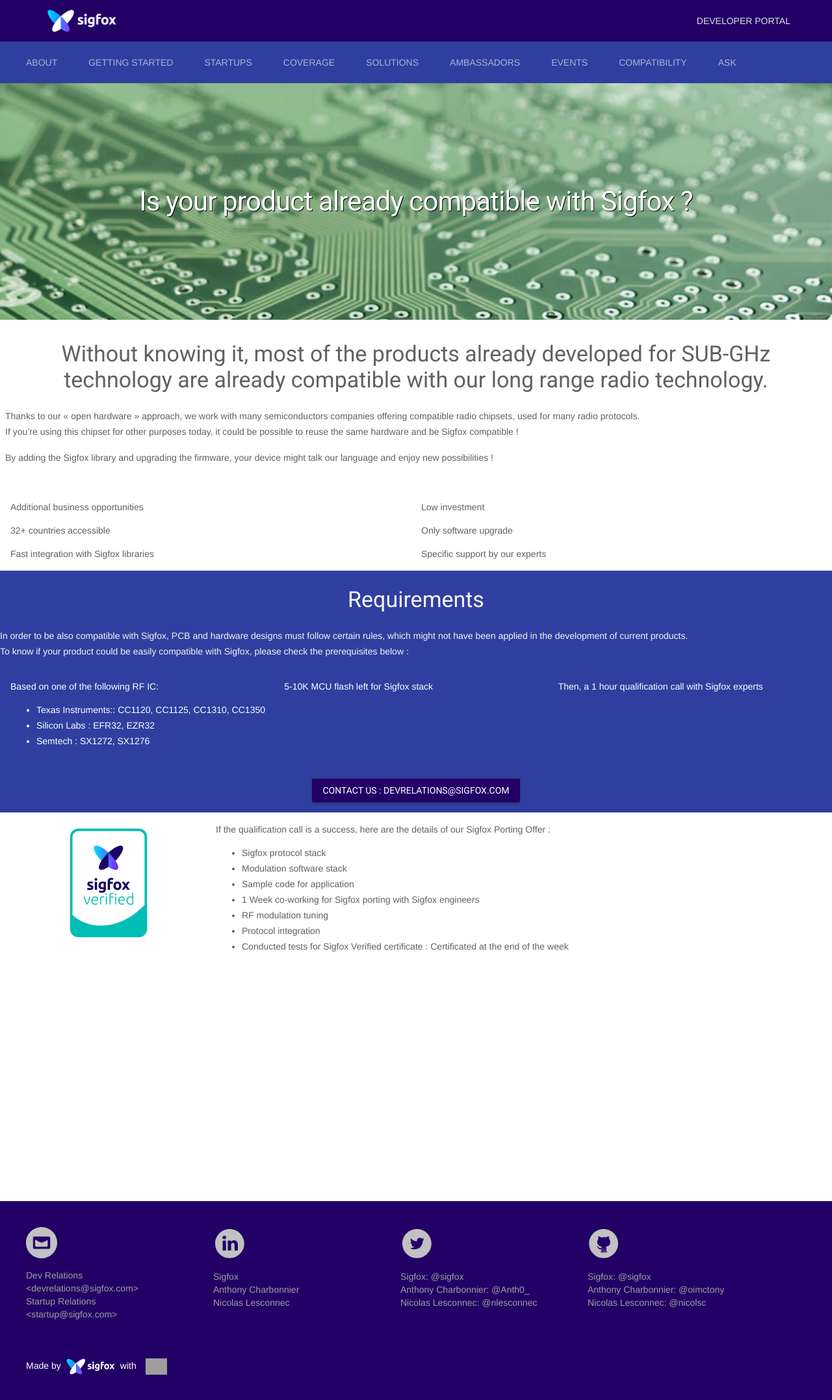
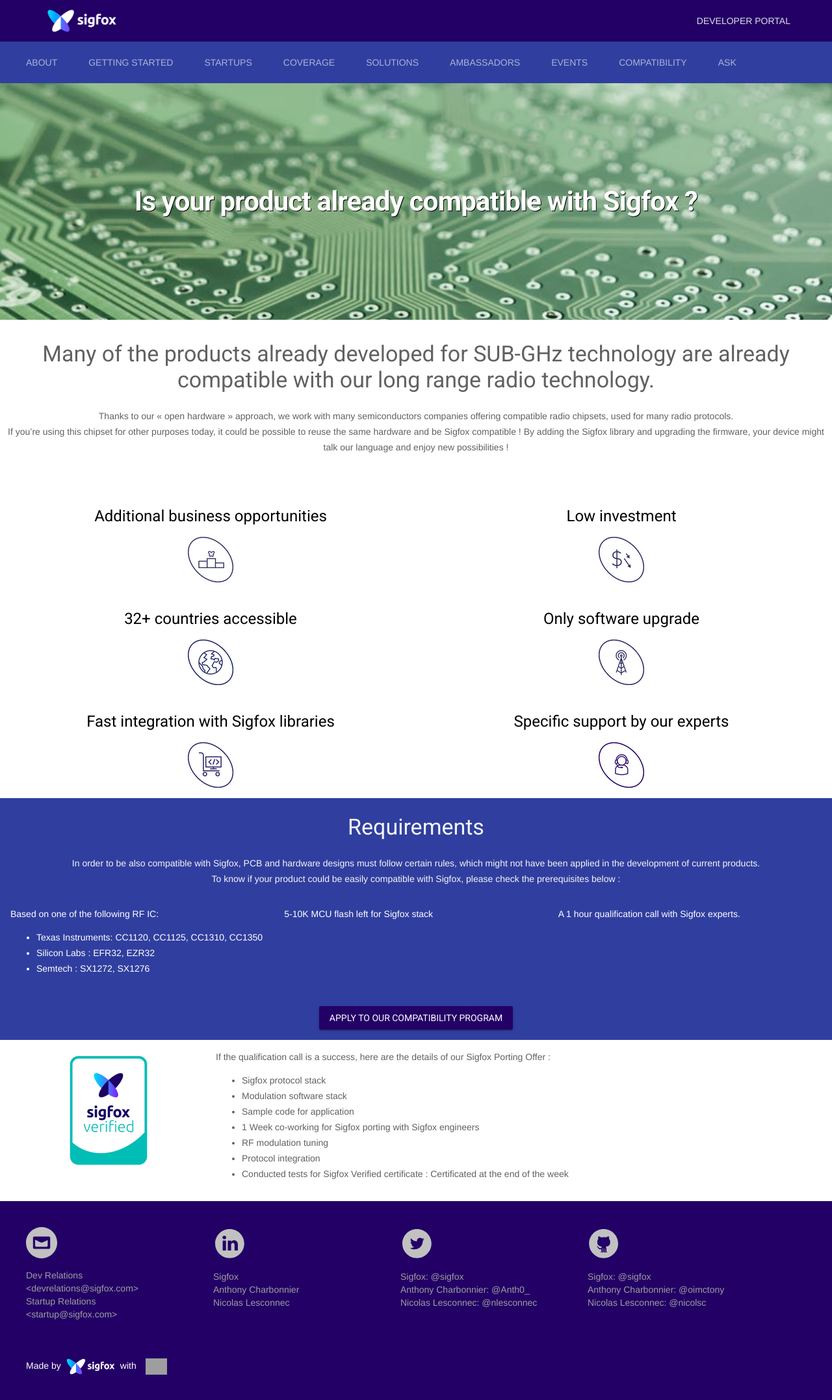
Before and after one commit to sigfox/makers.sigfox.com, a Jekyll site: the page built from switch-to-sigfox.html, in a window 1280 px wide. Shown: the top 2154 px of the page at 65% size. Built offline with Jekyll 4.4.1, drawn with Linux system fonts in a browser that asks for light colours; grey boxes are pictures that could not be loaded.

Commit message:
Update to the compatibility program
Added texts & pictures

```diff
--- a/_includes/switch/benefits.html
+++ b/_includes/switch/benefits.html
@@ -2,10 +2,16 @@
   <div class="section__content grid__item palm--one-whole">
     <div class="mdl-grid">
       {% for entry in site.data.switch-benefits %}
-      <div class="mdl-cell mdl-cell--6-col mdl-cell--6-col-tablet mdl-typography--font-thin">
-        {{entry.name}}
+      <div class="mdl-cell mdl-cell--6-col mdl-cell--12-col-tablet  mdl-color-text--black">
+        <h4 class="mdl-typography--font-thin">{{entry.title}}</h4>
+        <div>
+          <div class="icon" align="center">
+            <img alt="{{entry.title}}" src="/assets/media/switch/{{entry.icon}}.png" />
+          </div>
+        </div>
       </div>
       {% endfor %}
     </div>
+
   </div>
 </section>
--- a/_includes/switch/intro.html
+++ b/_includes/switch/intro.html
@@ -2,18 +2,16 @@
   <div class="bg-container">
     <div class="bg-container-overlay mdl-color-text--white">
     	<h1 class="mdl-typography--font-thin mdl-typography--text-center">
-        Is your product already compatible with Sigfox ?
+    <b>  Is your product already compatible with Sigfox ? </b>
       </h1>
     </div>
   </div>
   <div class="mdl-grid">
-    <h3 class="mdl-typography--font-thin mdl-typography--text-center">Without knowing it, most of the products already developed for SUB-GHz technology
+    <h3 class="mdl-typography--font-thin mdl-typography--text-center">Many of the products already developed for SUB-GHz technology
 are already compatible with our long range radio technology.</h3>
-    <p class="mdl-typography--font-thin">
+    <p class="mdl-typography--font-thin mdl-typography--text-center">
       Thanks to our « open hardware » approach,  we work with many semiconductors companies offering compatible radio chipsets, used for many radio protocols.<br />
       If you’re using this chipset for other purposes today, it could  be possible to reuse the same hardware and be Sigfox compatible !
-    </p>
-    <p class="mdl-typography--font-thin">
       By adding the Sigfox library and upgrading the firmware, your device might talk our language and enjoy new possibilities !
     </p>
   </div>
--- a/_includes/switch/requirements.html
+++ b/_includes/switch/requirements.html
@@ -2,7 +2,7 @@
   <div class="section__content grid__item palm--one-whole">
     <header class="section__header mdl-color-text--grey-100">
       <h3 class="section__title mdl-typography--font-thin mdl-typography--text-center">Requirements</h3>
-      <p class="mdl-typography--font-thin">
+      <p class="mdl-typography--font-thin" align="center">
         In order to be also compatible with Sigfox, PCB and hardware designs must follow certain rules, which might not have been applied in the development of current products.<br />
         To know if your product could be easily compatible with Sigfox, please check the prerequisites below :
       </p>
@@ -11,7 +11,7 @@
       <div class="mdl-cell mdl-cell--4-col mdl-cell--6-col-tablet  mdl-color-text--white mdl-typography--font-thin">
           Based on one of the following RF IC:
           <ul class="mdl-typography--font-thin">
-            <li>Texas Instruments:: CC1120, CC1125, CC1310, CC1350</li>
+            <li>Texas Instruments: CC1120, CC1125, CC1310, CC1350</li>
             <li>Silicon Labs :  EFR32, EZR32</li>
             <li>Semtech : SX1272, SX1276</li>
           </ul>
@@ -21,14 +21,14 @@
 
       </div>
       <div class="mdl-cell mdl-cell--4-col mdl-cell--6-col-tablet  mdl-color-text--white mdl-typography--font-thin">
-          Then, a 1 hour qualification call with Sigfox experts
+          A 1 hour qualification call with Sigfox experts.
       </div>
     </div>
     <div class="mdl-grid">
       <div class="mdl-cell mdl-cell--12-col mdl-typography--font-thin mdl-typography--text-center">
-        <a href="mailto:devrelations@sigfox.com">
+        <a href="https://sigfoxsurvey.typeform.com/to/rc3frk">
           <button class="mdl-button mdl-js-button mdl-button--raised mdl-button--primary">
-            Contact us : devrelations@sigfox.com
+            Apply to our compatibility program
           </button>
         </a>
       </div>
```
Also changed, not shown: _data/switch-benefits.yml (+12 -6 lines), assets/media/switch/business.png (added), assets/media/switch/countries.png (added), assets/media/switch/investment.png (added), assets/media/switch/libraries.png (added), assets/media/switch/software.png (added), assets/media/switch/support.png (added).
